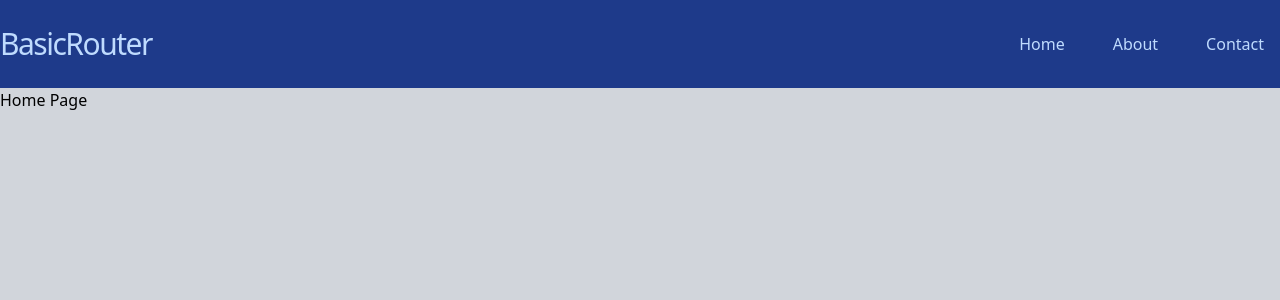
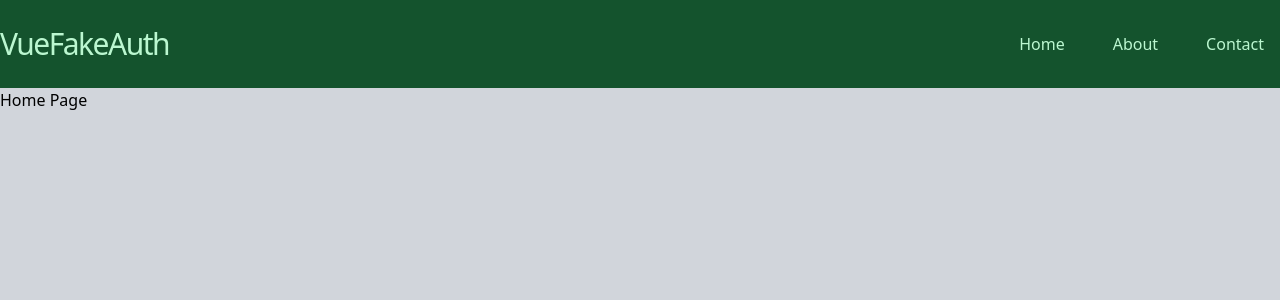
Before and after one commit to KHazen1/vuefakeauth, a Vue app: page / in a window 1280 px wide. Shown: the top 300 px of the page. Built offline with nearby package versions, Linux system fonts and the light colour scheme.

Commit message:
Local Changes

```diff
--- a/index.html
+++ b/index.html
@@ -4,7 +4,7 @@
     <meta charset="UTF-8" />
     <link rel="icon" href="/favicon.ico" />
     <meta name="viewport" content="width=device-width, initial-scale=1.0" />
-    <title>BasicRouter</title>
+    <title>VueFakeAuth</title>
   </head>
   <body class="bg-gray-300">
     <div id="app"></div>
--- a/package.json
+++ b/package.json
@@ -1,5 +1,5 @@
 {
-  "name": "basicvuerouter",
+  "name": "vuefakeauth",
   "private": true,
   "version": "0.0.0",
   "scripts": {
--- a/src/components/Nav.vue
+++ b/src/components/Nav.vue
@@ -1,36 +1,27 @@
 <template>
-    <div class="bg-blue-900 text-blue-200">
-        <div class="container mx-auto flex items-center justify-between">
-            <h1 class="tracking-tighter text-3xl font-thin">Basic<span class="font-normal">Router</span>
+    <div class="text-green-200 bg-green-900">
+        <div class="container flex items-center justify-between mx-auto">
+            <h1 class="text-3xl font-thin tracking-tighter">Vue<span class="font-normal">FakeAuth</span>
                 </h1>
             <nav>
                 <ul class="flex space-x-4">
                     <router-link to="/">
                         <li
-                            class="
-                                py-8 px-4
-                                hover:cursor-pointer hover:bg-blue-500 hover:text-blue-800
-                            "
+                            class="px-4 py-8 hover:cursor-pointer hover:bg-green-500 hover:text-green-800"
                         >
                             Home
                         </li>
                     </router-link>
                     <router-link to="/about">
                         <li
-                            class="
-                                py-8 px-4
-                                hover:cursor-pointer hover:bg-blue-500 hover:text-blue-800
-                            "
+                            class="px-4 py-8 hover:cursor-pointer hover:bg-green-500 hover:text-green-800"
                         >
                             About
                         </li>
                     </router-link>
                     <router-link to="/contact">
                         <li
-                            class="
-                                py-8 px-4
-                                hover:cursor-pointer hover:bg-blue-500 hover:text-blue-800
-                            "
+                            class="px-4 py-8 hover:cursor-pointer hover:bg-green-500 hover:text-green-800"
                         >
                             Contact
                         </li>
```
